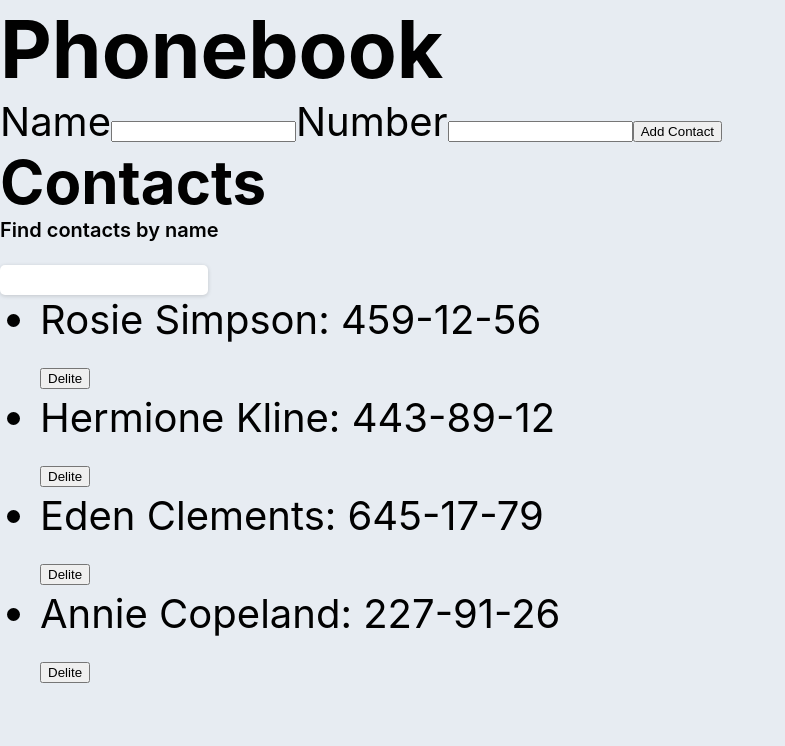
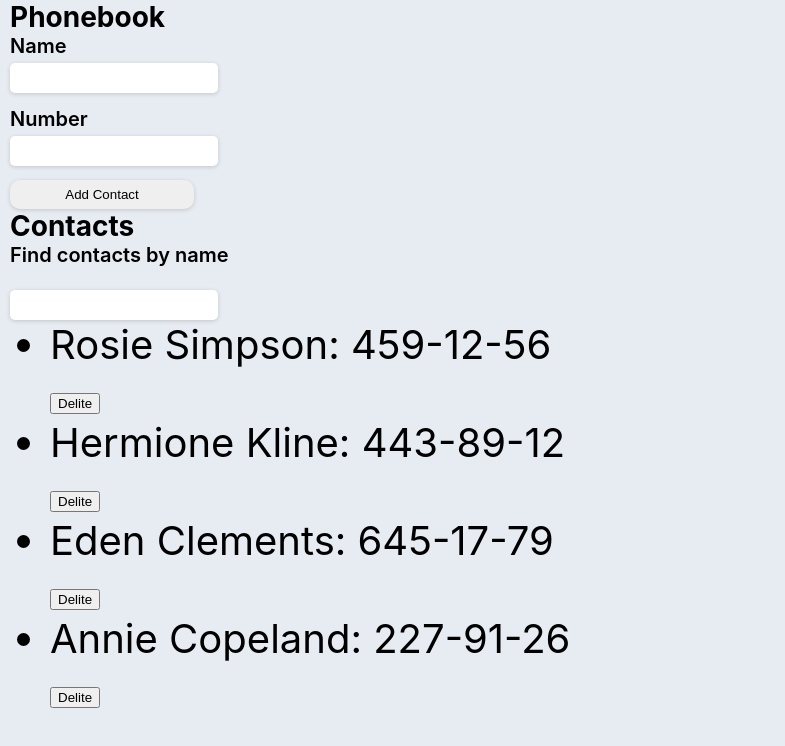
Before and after one commit to IgorMushk/goit-react-hw-02-phonebook, a React (Create React App) app: page / in a window 1280 px wide. Shown: the top 746 px of the page, without its empty margins (0-785 px from the left). Built offline with nearby package versions, Linux system fonts and the light colour scheme.

Commit message:
Add ContactForm add Contact

```diff
--- a/src/components/App.jsx
+++ b/src/components/App.jsx
@@ -1,6 +1,6 @@
 import { Component } from 'react';
 import contacts from '../data/contacts.json';
-import { Container } from './App.styled';
+import { Container, Title } from './App.styled';
 import { ContactList } from './ContactList/ContactList';
 import { FilterByName } from './Filter/FilterByName';
 import { ContactForm } from './ContactForrm/ContactForm';
@@ -14,6 +14,12 @@ export class App extends Component {
   };
 
   //console.log('clientList', this.state.contactList);
+
+  setStateContacts = dataContact => {
+    this.setState(prevState => ({
+      contactList: [...prevState.contactList, dataContact],
+    }));
+  };
 
   handlerFilterChange = evt => {
     console.log('evt.currentTarget.value', evt.currentTarget.value)
@@ -40,9 +46,9 @@ export class App extends Component {
     // return <Container>React homework template</Container>;
     return (
       <Container>
-        <h1>Phonebook</h1>
-        <ContactForm/>
-        <h2>Contacts</h2>
+        <Title>Phonebook</Title>
+        <ContactForm createContactItem={this.setStateContacts}/>
+        <Title>Contacts</Title>
         <FilterByName value={this.state.filter} onChange={this.handlerFilterChange}/>
         {/* <div>ContactList</div> */}
         <ContactList
--- a/src/components/App.styled.jsx
+++ b/src/components/App.styled.jsx
@@ -10,6 +10,7 @@ export const Container = styled.div`
   font-size: 40px;
   color: #010101;
   background-color: #e7ecf2;
+  padding-left: 10px;
   & > ul,
   li,
   h1,
@@ -25,3 +26,10 @@ export const Container = styled.div`
     list-style: none;
   } */
 `;
+
+export const Title = styled.h2`
+  margin-top: 24px;
+  margin-bottom: 24px;
+  font-size: 28px;
+  font-weight: 700;
+`;
--- a/src/components/ContactForrm/ContactForm.Styled.jsx
+++ b/src/components/ContactForrm/ContactForm.Styled.jsx
@@ -0,0 +1,51 @@
+import { styled } from 'styled-components';
+
+export const Form = styled.form`
+  display: flex;
+  flex-direction: column;
+  gap: 10px;
+`;
+
+export const Label = styled.label`
+  display: block;
+  font-weight: 600;
+  font-size: 20px;
+  margin-bottom: 4px;
+`;
+
+export const Inpute = styled.input`
+  display: block;
+  margin-top: 5px;
+  width: 184px;
+  padding: 5px 10px;
+  font-weight: 400;
+  font-size: 14px;
+  border-radius: 5px;
+  //border: none;
+  border: 2px solid transparent;
+  outline: none;
+  box-shadow: rgba(0, 0, 0, 0.16) 0px 1px 4px;
+  transition: all 300ms linear;
+  //transition: all 300ms cubic-bezier(cubic-bezier(.17,.67,.83,.67));
+  &:hover,
+  &:focus {
+    border: 2px solid #6a95ff;
+  }
+`;
+
+export const Button = styled.button`
+  display: block;
+  width: 184px;
+  padding: 5px;
+  border: 2px solid transparent;
+  border-radius: 10px;
+  box-shadow: rgba(0, 0, 0, 0.16) 0px 1px 4px;
+  transition: all 300ms linear;
+  outline: none;
+  &:hover,
+  &:focus {
+    border: 2px solid #6a95ff;
+    cursor: pointer;
+  }
+
+`;
--- a/src/components/ContactForrm/ContactForm.jsx
+++ b/src/components/ContactForrm/ContactForm.jsx
@@ -1,3 +1,5 @@
+import { Button, Form, Inpute, Label } from './ContactForm.Styled';
+
 const { Component } = require('react');
 
 export class ContactForm extends Component {
@@ -6,33 +8,52 @@ export class ContactForm extends Component {
     number: '',
   };
 
+  heandlerChange = evt => {
+    const { name, value } = evt.currentTarget;
+    //console.dir(evt.currentTarget);
+    this.setState({ [name]: value });
+    //console.log('name', name)
+    //console.log('value', value)
+  };
+
   render() {
+    const {name, number} = this.state;
     return (
       <>
-        <form>
-          <label>
+        <Form>
+          <Label>
             Name
-            <input
+            <Inpute
               type="text"
               name="name"
               pattern="^[a-zA-Zа-яА-Я]+(([' -][a-zA-Zа-яА-Я ])?[a-zA-Zа-яА-Я]*)*$"
               title="Name may contain only letters, apostrophe, dash and spaces. For example Adrian, Jacob Mercer, Charles de Batz de Castelmore d'Artagnan"
               required
+              value={name}
+              onChange={this.heandlerChange}
             />
-          </label>
-          <label for="lname">
+          </Label>
+          <Label>
             Number
-            <input
+            <Inpute
               type="tel"
               name="number"
               pattern="\+?\d{1,4}?[-.\s]?\(?\d{1,3}?\)?[-.\s]?\d{1,4}[-.\s]?\d{1,4}[-.\s]?\d{1,9}"
               title="Phone number must be digits and can contain spaces, dashes, parentheses and can start with +"
               required
+              value={number}
+              onChange={this.heandlerChange}
             />
-          </label>
-          <button type="submit">Add Contact</button>
-        </form>
+          </Label>
+          <Button type="submit">Add Contact</Button>
+        </Form>
       </>
     );
   }
 }
+
+// handlerSubmit = evt => {
+//     evt.preventDefault();
+//     const {name, number} = this.state;
+
+// };
```
